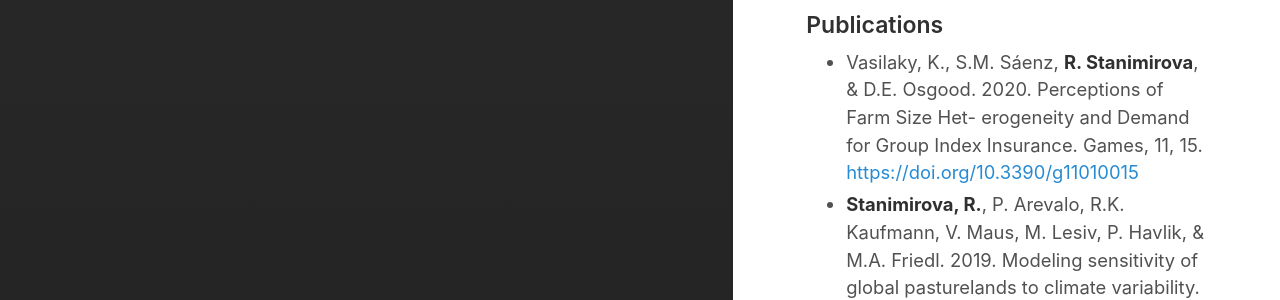
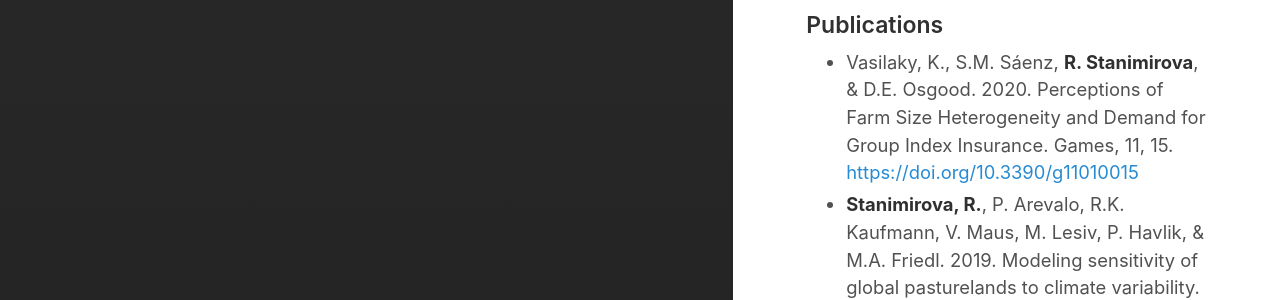
Before and after one commit to rkstan/rkstan.github.io, a Jekyll site: the page built from CurriculumVitae.md, in a window 1280 px wide. Shown: the part 1482-1782 px from the top of the page. Built offline with Jekyll 4.4.1, drawn with Linux system fonts in a browser that asks for light colours; nearby versions of some CDN libraries.

Commit message:
Update CurriculumVitae.md

```diff
--- a/CurriculumVitae.md
+++ b/CurriculumVitae.md
@@ -28,7 +28,7 @@ Barnard College of Columbia University, New York, New York, USA
 * Hughes Science Pipeline Project, Barnard College, 2010-2011 ($3,000)
 
 ### Publications
-* Vasilaky, K., S.M. Sáenz, **R. Stanimirova**, & D.E. Osgood. 2020. Perceptions of Farm Size Het- erogeneity and Demand for Group Index Insurance. Games, 11, 15. <a href="https://doi.org/10.3390/g11010015">https://doi.org/10.3390/g11010015</a>
+* Vasilaky, K., S.M. Sáenz, **R. Stanimirova**, & D.E. Osgood. 2020. Perceptions of Farm Size Heterogeneity and Demand for Group Index Insurance. Games, 11, 15. <a href="https://doi.org/10.3390/g11010015">https://doi.org/10.3390/g11010015</a>
 * **Stanimirova, R.**, P. Arevalo, R.K. Kaufmann, V. Maus, M. Lesiv, P. Havlik, & M.A. Friedl. 2019. Modeling sensitivity of global pasturelands to climate variability. Earth's Future, 7.
 <a href="https://doi.org/10.1029/2019EF001316">https://doi.org/10.1029/2019EF001316</a>
 * **Stanimirova, R.**, Z. Cai, E.K. Melaas, J.M. Gray, L. Eklundh, P. Jonsson, & M.A. Friedl. 2019. An Empirical Assessment of the MODIS Land Cover Dynamics and TIMESAT Land Surface Phenology Algorithms. Remote Sensing 11(19): 2201. <a href="https://doi.org/10.3390/rs11192201">https://doi.org/10.3390/rs11192201</a>
```
